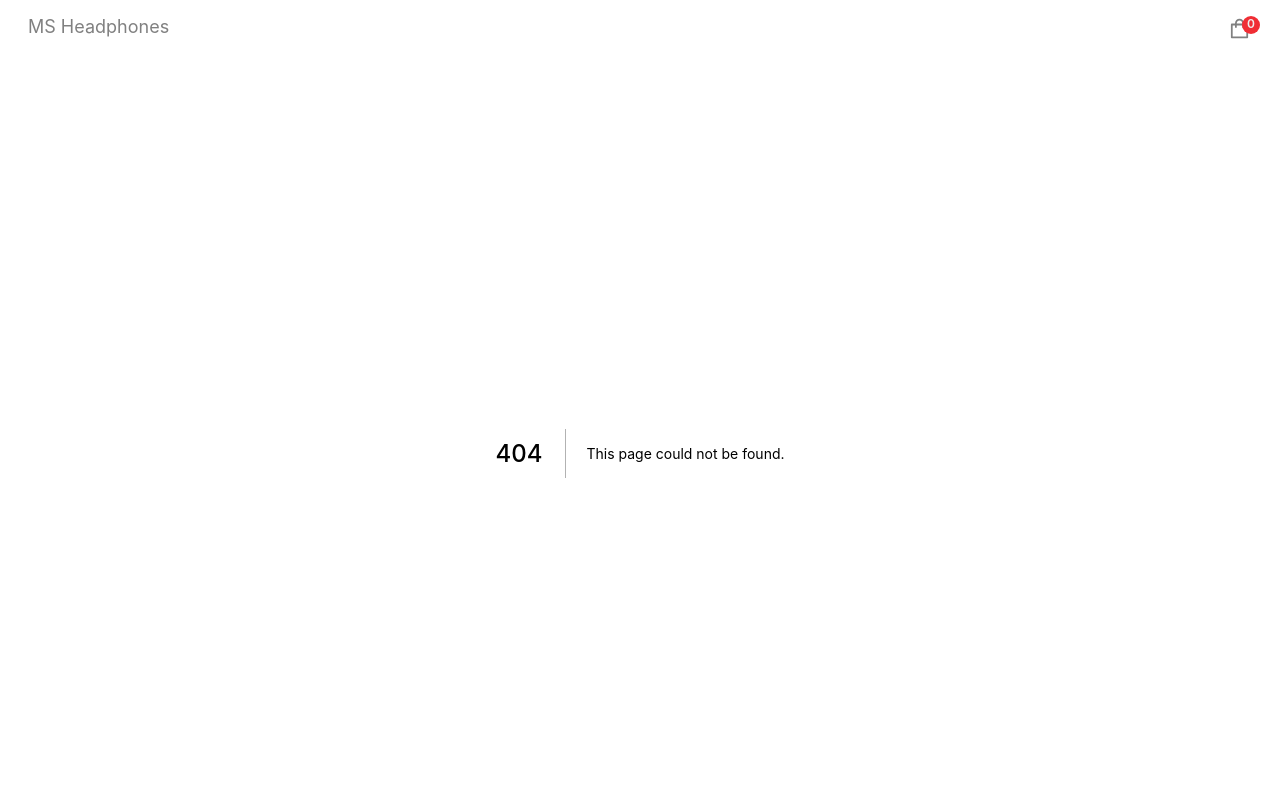
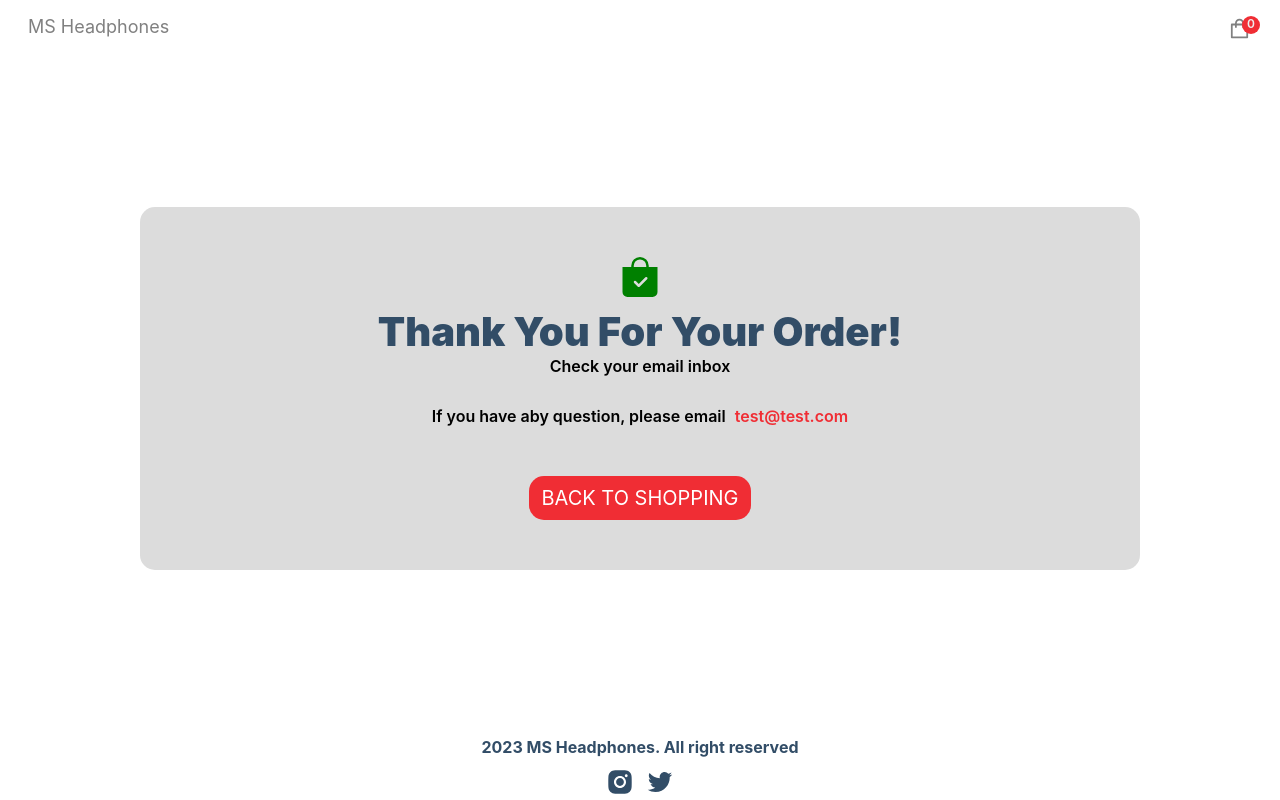
Before and after one commit to MichalSujkowski/ecommerce-practice-project, a Next.js app: page /success in a window 1280 px wide. Before the commit this address had no page. Shown: the top 800 px of the page. Built offline with nearby package versions, Linux system fonts and the light colour scheme.

Commit message:
create success site after payment go well

```diff
--- /dev/null
+++ b/pages/success.js
@@ -0,0 +1,44 @@
+import React, {useEffect} from 'react';
+import Link from 'next/link'
+import {BsBagCheckFill} from "react-icons/bs";
+
+
+import {useStateContext} from "@/context/StateContext";
+import {runFireworks} from "@/lib/utils";
+
+const Success = () => {
+    const {setCartItems, setTotalPrice, setTotalQuantities} = useStateContext();
+
+    useEffect(() => {
+        return () => {
+            localStorage.clear();
+            setCartItems([]);
+            setTotalPrice(0);
+            setTotalQuantities(0);
+            runFireworks()
+        };
+    }, []);
+
+
+    return (
+        <div className={'success-wrapper'}>
+            <div className={'success'}>
+                <p className={'icon'}>
+                    <BsBagCheckFill/>
+                </p>
+                <h2>Thank you for your order!</h2>
+                <p className={'email-msg'}>Check your email inbox</p>
+                <p className={'description'}>
+                    If you have aby question, please email <a className={'email'} href="mailto: test@test.com">test@test.com</a>
+                </p>
+                <Link href={'/'}>
+                    <button type={'button'} className={'btn'}>
+                        Back to shopping
+                    </button>
+                </Link>
+            </div>
+        </div>
+    );
+};
+
+export default Success;
```
